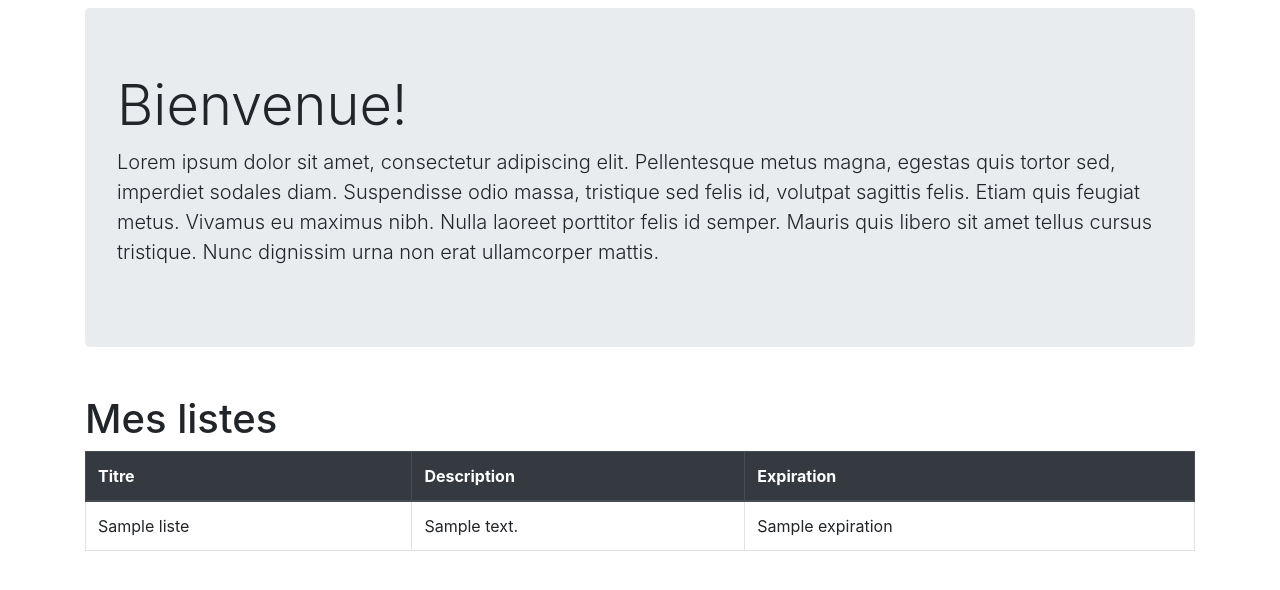
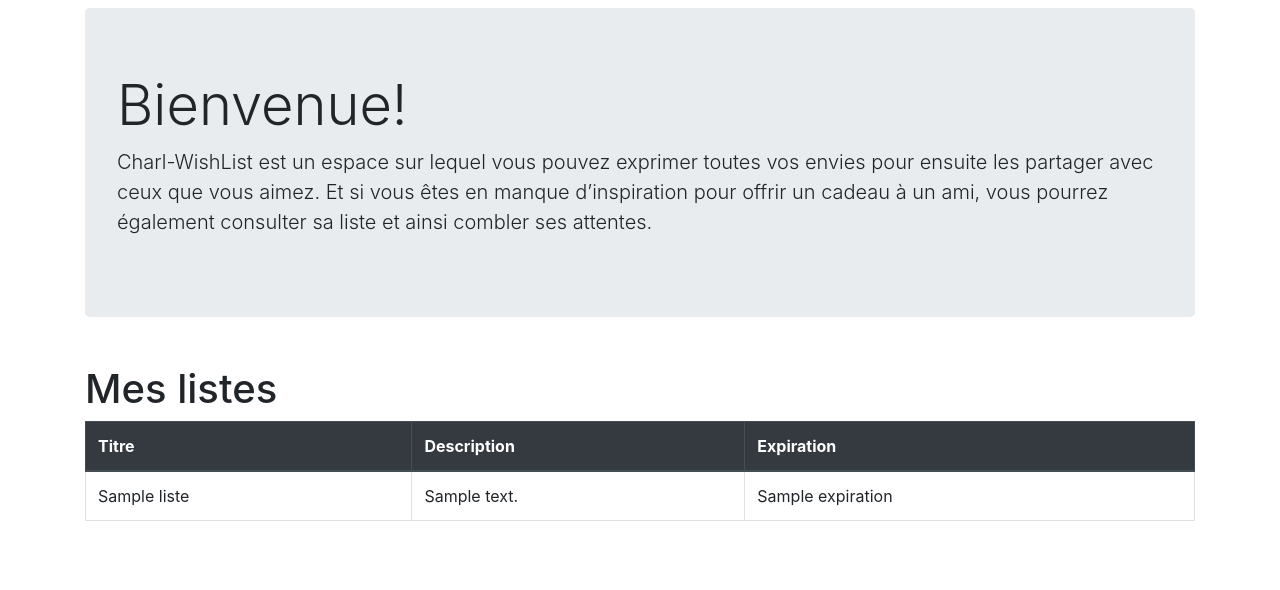
Before and after one commit to Flachag/mywishlist, a PHP site: the page made by app/Views/pages/home.twig in a window 1280 px wide. Shown: the part 56-646 px from the top of the page. Run offline with PHP 8.4, Linux system fonts and the light colour scheme; the template is opened without the code that fills it: most values are stand-ins (such as "Sample title", 1, 10 or a date in 2020); some libraries are stand-ins or nearby versions.

Commit message:
refractor message erreur et texte

```diff
--- a/app/Views/layout.twig
+++ b/app/Views/layout.twig
@@ -6,9 +6,6 @@
     <meta http-equiv="X-UA-Compatible" content="ie=edge">
     <link rel="icon" type="image" href="{{ base_path }}/public/img/w.png">
     <link rel="stylesheet" type="text/css" href="{{ base_path }}/public/css/bootstrap.min.css">
-    {% block stylesheets %}
-
-    {% endblock %}
 
     <title>{% block title %}WishList{% endblock %}</title>
 </head>
--- a/app/Views/pages/404.twig
+++ b/app/Views/pages/404.twig
@@ -9,7 +9,6 @@
     <script src="http://html5shiv.googlecode.com/svn/trunk/html5.js"></script>
     <![endif]-->
     <link rel="stylesheet" type="text/css" href="{{ base_path }}/public/css/404.css" />
-
 </head>
 <body>
 
--- a/app/Views/pages/home.twig
+++ b/app/Views/pages/home.twig
@@ -25,7 +25,7 @@
 {% block content %}
     <div class="jumbotron my-2">
         <h1 class="display-4">Bienvenue!</h1>
-        <p class="lead">Lorem ipsum dolor sit amet, consectetur adipiscing elit. Pellentesque metus magna, egestas quis tortor sed, imperdiet sodales diam. Suspendisse odio massa, tristique sed felis id, volutpat sagittis felis. Etiam quis feugiat metus. Vivamus eu maximus nibh. Nulla laoreet porttitor felis id semper. Mauris quis libero sit amet tellus cursus tristique. Nunc dignissim urna non erat ullamcorper mattis. </p>
+        <p class="lead">Charl-WishList est un espace sur lequel vous pouvez exprimer toutes vos envies pour ensuite les partager avec ceux que vous aimez. Et si vous êtes en manque d’inspiration pour offrir un cadeau à un ami, vous pourrez également consulter sa liste et ainsi combler ses attentes.</p>
     </div>
 
     {% if listes is not empty %}
--- a/app/Views/pages/item.twig
+++ b/app/Views/pages/item.twig
@@ -4,7 +4,7 @@
 {% endblock %}
 
 {% block stylesheets %}
-    <link rel="stylesheet" type="text/css" href="{{ base_path }}/css/app.css">
+    <link rel="stylesheet" type="text/css" href="{{ base_path }}/public/css/app.css">
 {% endblock %}
 
 {% block content %}
@@ -23,7 +23,6 @@
     </section>
     <div class="container mt-4">
         <div class="row">
-            <!--<img class="col-sm-4 rounded" style="height: 18rem" src="{{ base_path }}/public/img/{{ item.img }}">-->
             <img class="col-sm-4 rounded" style="height: 18rem" src="{{ item.img }}">
             <div class="col-sm-8 text-center">
                 <h5 class="text-uppercase font-weight-bold m-auto text-center"><strong>{{ item.nom }}</strong></h5>
@@ -103,7 +102,7 @@
             try {
                 document.execCommand('copy');
             } catch (err) {
-                console.error('Fallback: Oops, unable to copy', err);
+                console.error('Oups, impossible de copier', err);
             }
 
             document.body.removeChild(textArea);
--- a/app/Views/pages/liste.twig
+++ b/app/Views/pages/liste.twig
@@ -58,7 +58,6 @@
         {% for item in items %}
             <div class="p-2 bd-highlight">
                 <div class="card" style="width: 18rem">
-                    <!-- <img src="{{ base_path }}/public/img/{{ item.img }}" class="card-img-top rounded-top" alt="{{ item.img }}"> -->
                     <img src="{{ item.img }}" class="card-img-top rounded-top" alt="{{ item.img }}">
                     <div class="card-body text-center">
                         <h5 class="text-uppercase font-weight-bold m-auto text-center"><strong>{{ item.nom }}</strong>
@@ -122,7 +121,7 @@
             try {
                 document.execCommand('copy');
             } catch (err) {
-                console.error('Fallback: Oops, unable to copy', err);
+                console.error('Oups, impossible de copier', err);
             }
 
             document.body.removeChild(textArea);
```
